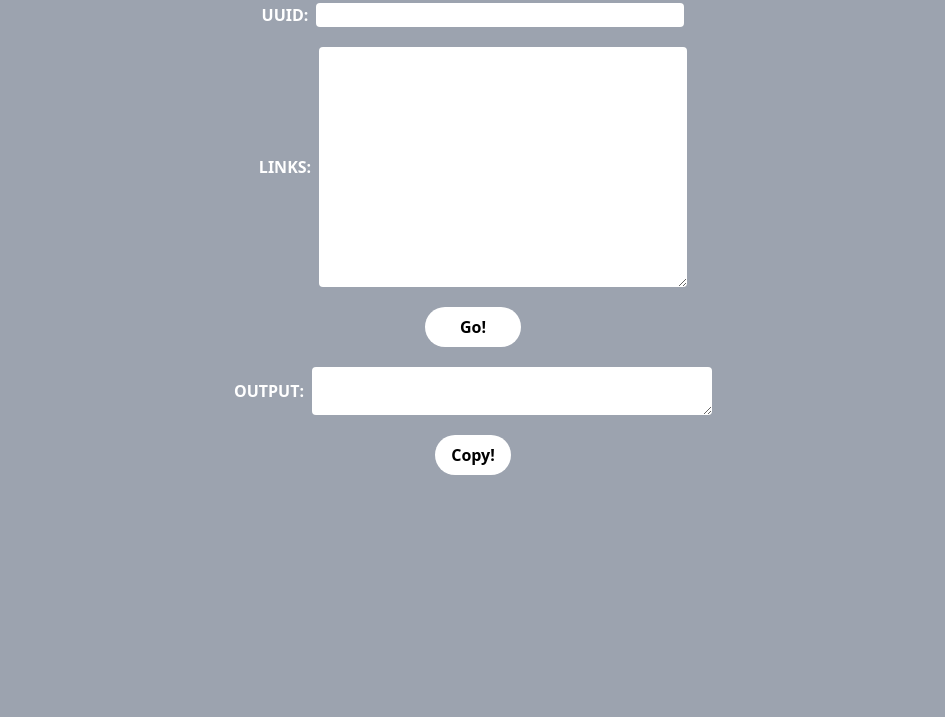
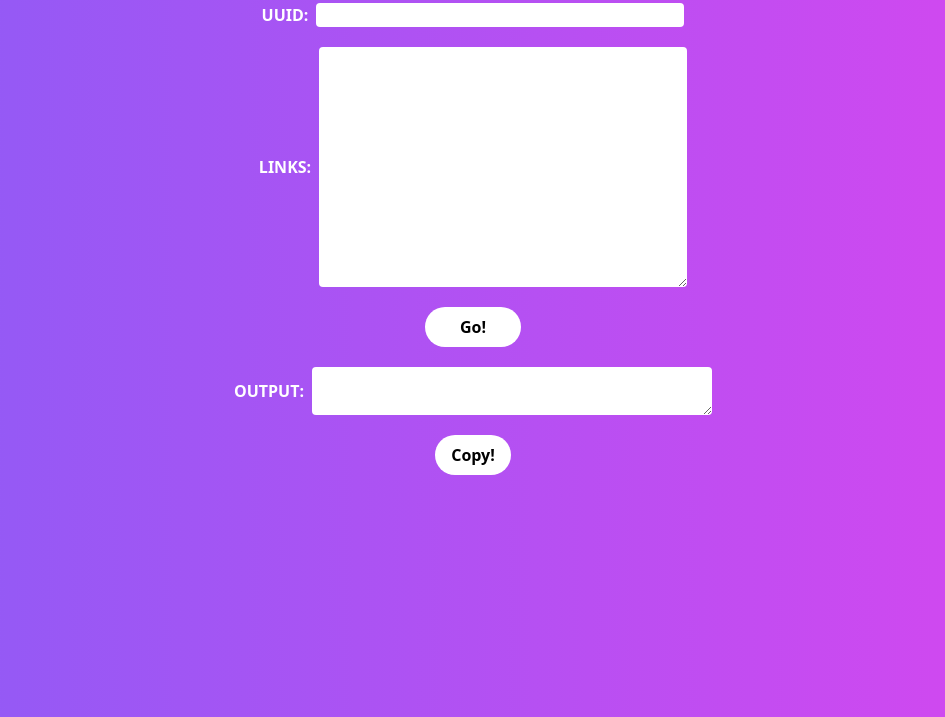
Before and after one commit to ignonoko/ignonoko.github.io, a plain HTML site: page index.html in a window 1280 px wide. Shown: the part 83-800 px from the top of the page, without its empty margins (167-1112 px from the left). Drawn offline with nearby package versions, Linux system fonts and the light colour scheme.

Commit message:
gradient

```diff
--- a/index.html
+++ b/index.html
@@ -16,7 +16,7 @@
     <title>UUid Changer</title>
   </head>
 
-  <body class="bg-gray-400">
+  <body class="bg-gradient-to-r from-violet-500 to-fuchsia-500">
     <div class="main flex flex-col w-full justify-center items-center">
       <h1
         class="text-white font-semibold text-[2.6rem] mb-4 mt-2 ml-[2rem] text-center"
```
